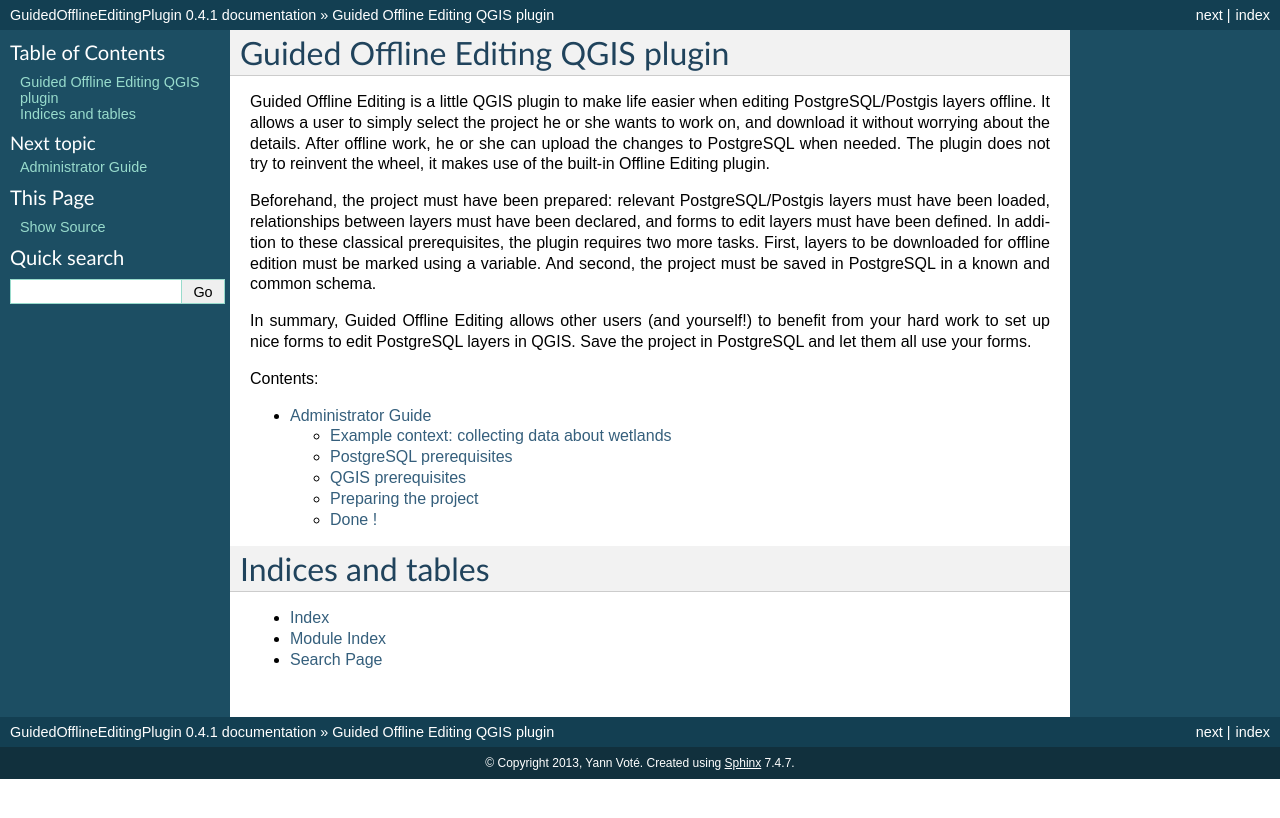
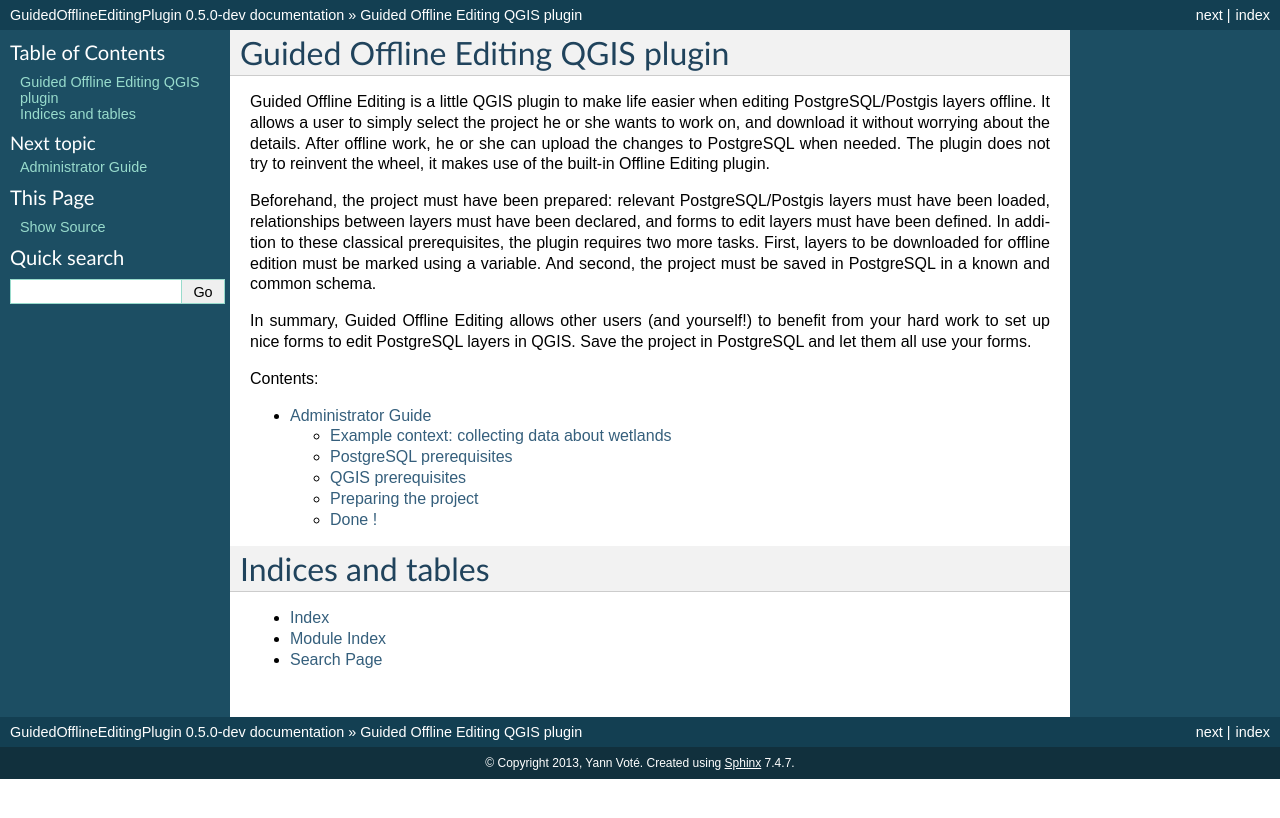
Before and after one commit to ygversil/qgis-guided-offline-editing, a Sphinx documentation site: the page built from help/source/index.rst, in a window 1280 px wide. Shown: the top 818 px of the page. Built offline with Sphinx 7.4.7, drawn with Linux system fonts in a browser that asks for light colours; formulas are drawn with MathJax 3.

Commit message:
Bump version: 0.4.1 → 0.5.0-dev

```diff
--- a/help/source/conf.py
+++ b/help/source/conf.py
@@ -48,9 +48,9 @@
 # built documents.
 #
 # The short X.Y version.
-version = '0.4.1'
+version = '0.5.0-dev'
 # The full version, including alpha/beta/rc tags.
-release = '0.4.1'
+release = '0.5.0-dev'
 
 # The language for content autogenerated by Sphinx. Refer to documentation
 # for a list of supported languages.
--- a/metadata.txt
+++ b/metadata.txt
@@ -10,7 +10,7 @@
 name=Guided Offline Editing
 qgisMinimumVersion=3.8
 description=Extend the built-in Offline Editing plugin providing automated processes
-version=0.4.1
+version=0.5.0-dev
 author=Yann Voté
 email=ygversil@lilo.org
 
```
Also changed, not shown: .bumpversion.cfg.
